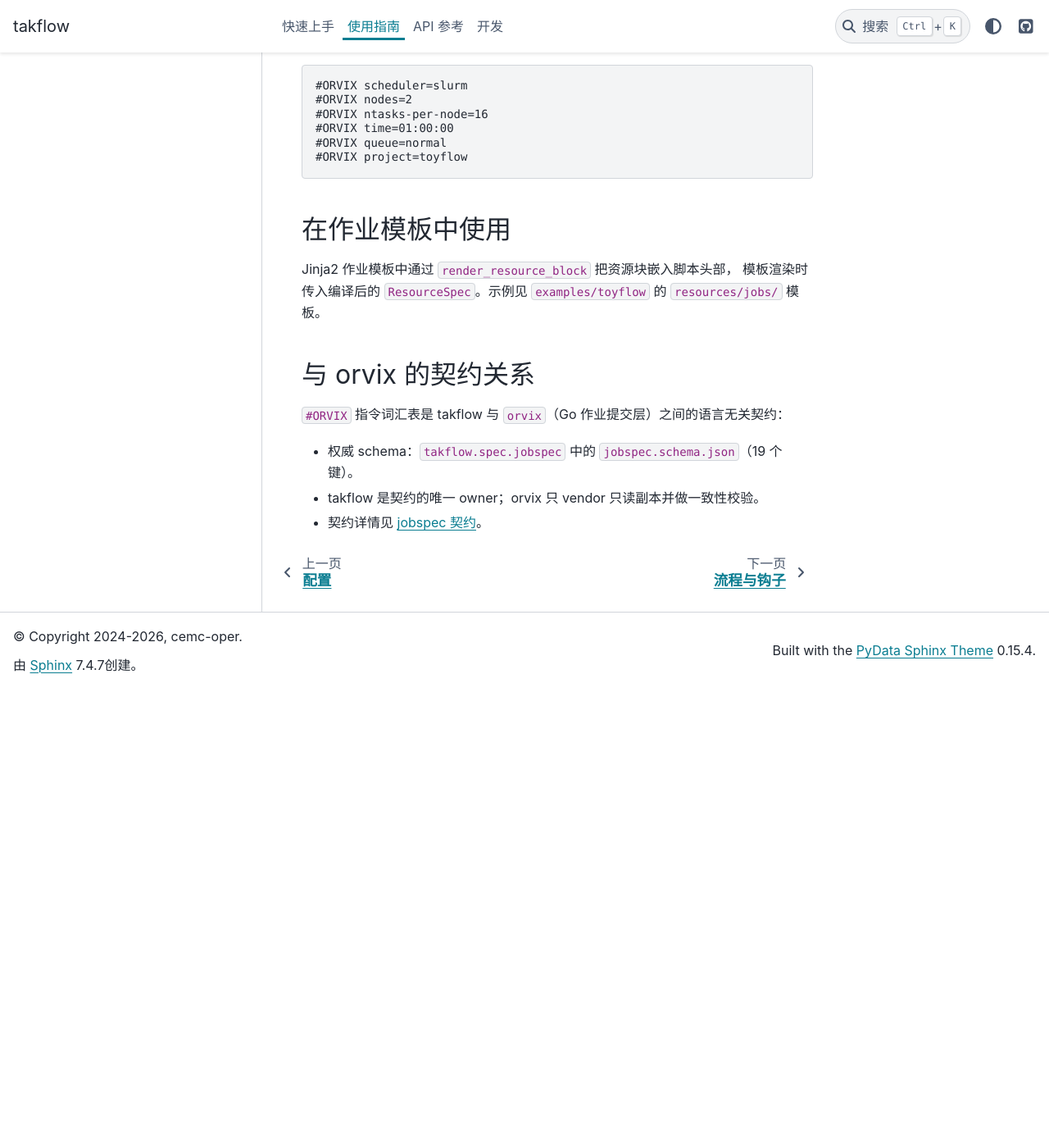
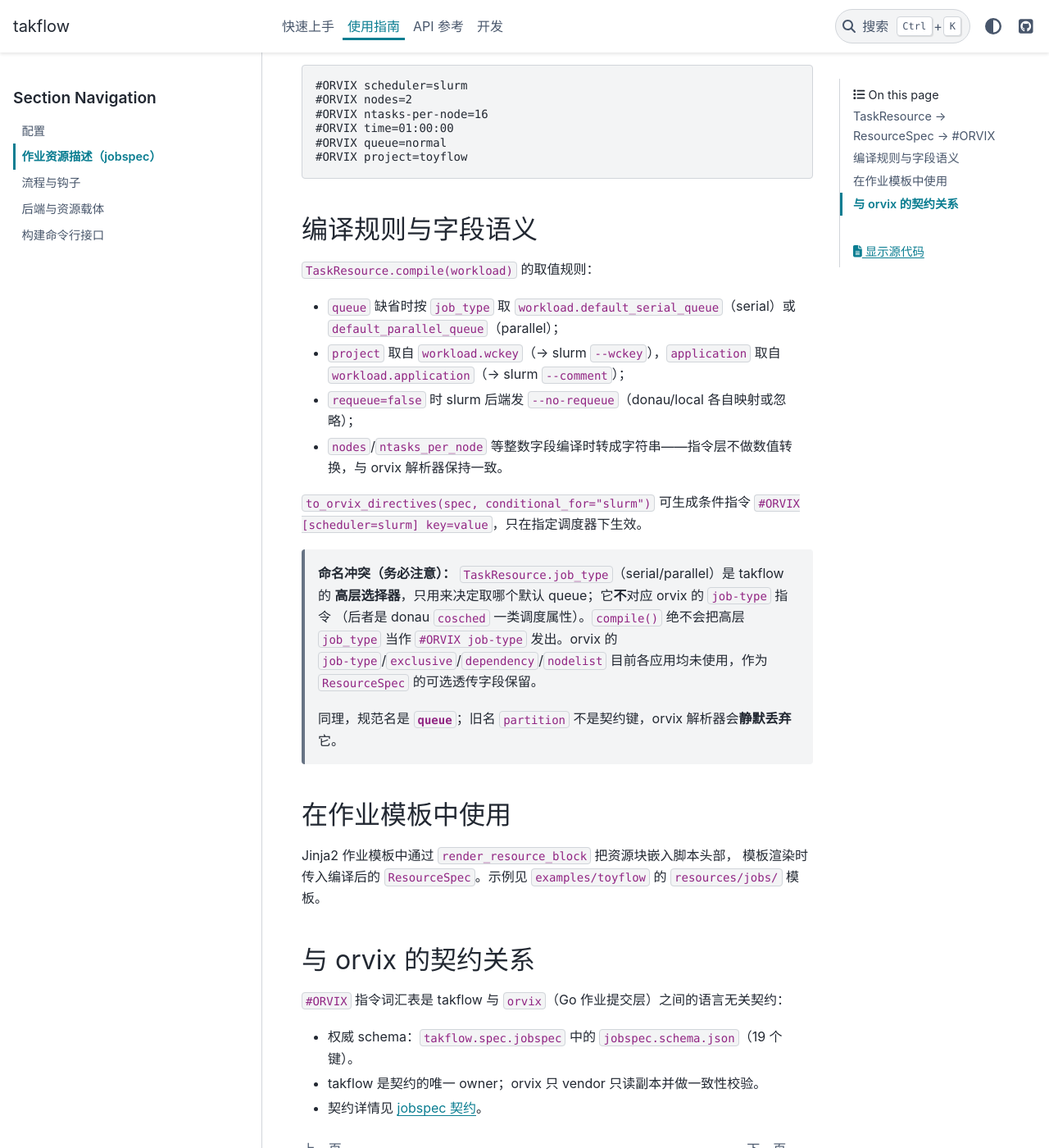
Before and after one commit to cemc-oper/takflow, a Sphinx documentation site: the page built from docs/source/guide/jobspec.md, in a window 1280 px wide and 1400 px high, scrolled down 684 px. Shown: the whole window at 82% size. Built offline with Sphinx 7.4.7 and the PyData theme 0.15.4, drawn with Linux system fonts in a browser that asks for light colours; before the commit the page ends 1524 px from its top, so only the background shows below that.

Commit message:
:memo: Absorb normative spec details from the workspace design doc
The workspace-level design doc (framework/doc/TAKFLOW_DESIGN.md) is slimmed down to a decision record + roadmap; normative content now lives in this repo's Sphinx docs. Fill the gaps before the handoff:

- guide/jobspec.md: new "compile rules & field semantics" section — default queue derivation by job_type, wckey→project / application→comment mapping, requeue=false→--no-requeue, string-typed values, conditional directives [scheduler=X], plus the two footgun warnings (TaskResource.job_type is NOT the orvix job-type directive; the legacy name "partition" is silently dropped)
- guide/backends.md: document the exact submit/kill commands set_runtime injects per carrier (ECF_JOB_CMD/ECF_KILL_CMD/TAKLER_SHELL_JOB_CMD, ORVIX_SCHEDULER derivation)
- reference/jobspec-schema.md: rationale for string-typed values (no numeric conversion at the directive layer, avoiding Go/Python drift)

````diff
--- a/docs/source/guide/jobspec.md
+++ b/docs/source/guide/jobspec.md
@@ -33,6 +33,29 @@ print("\n".join(to_orvix_directives(spec)))
 #ORVIX project=toyflow
 ```
 
+## 编译规则与字段语义
+
+`TaskResource.compile(workload)` 的取值规则：
+
+- `queue` 缺省时按 `job_type` 取 `workload.default_serial_queue`（serial）或
+  `default_parallel_queue`（parallel）；
+- `project` 取自 `workload.wckey`（→ slurm `--wckey`），`application` 取自
+  `workload.application`（→ slurm `--comment`）；
+- `requeue=false` 时 slurm 后端发 `--no-requeue`（donau/local 各自映射或忽略）；
+- `nodes`/`ntasks_per_node` 等整数字段编译时转成字符串——指令层不做数值转换，与 orvix
+  解析器保持一致。
+
+`to_orvix_directives(spec, conditional_for="slurm")` 可生成条件指令
+`#ORVIX [scheduler=slurm] key=value`，只在指定调度器下生效。
+
+> **命名冲突（务必注意）：** `TaskResource.job_type`（serial/parallel）是 takflow 的
+> **高层选择器**，只用来决定取哪个默认 queue；它**不**对应 orvix 的 `job-type` 指令
+> （后者是 donau `cosched` 一类调度属性）。`compile()` 绝不会把高层 `job_type` 当作
+> `#ORVIX job-type` 发出。orvix 的 `job-type`/`exclusive`/`dependency`/`nodelist`
+> 目前各应用均未使用，作为 `ResourceSpec` 的可选透传字段保留。
+>
+> 同理，规范名是 **`queue`**；旧名 `partition` 不是契约键，orvix 解析器会**静默丢弃**它。
+
 ## 在作业模板中使用
 
 Jinja2 作业模板中通过 `render_resource_block` 把资源块嵌入脚本头部，
````
Also changed, not shown: docs/source/guide/backends.md (+9 -0 lines), docs/source/reference/jobspec-schema.md (+4 -0 lines).
